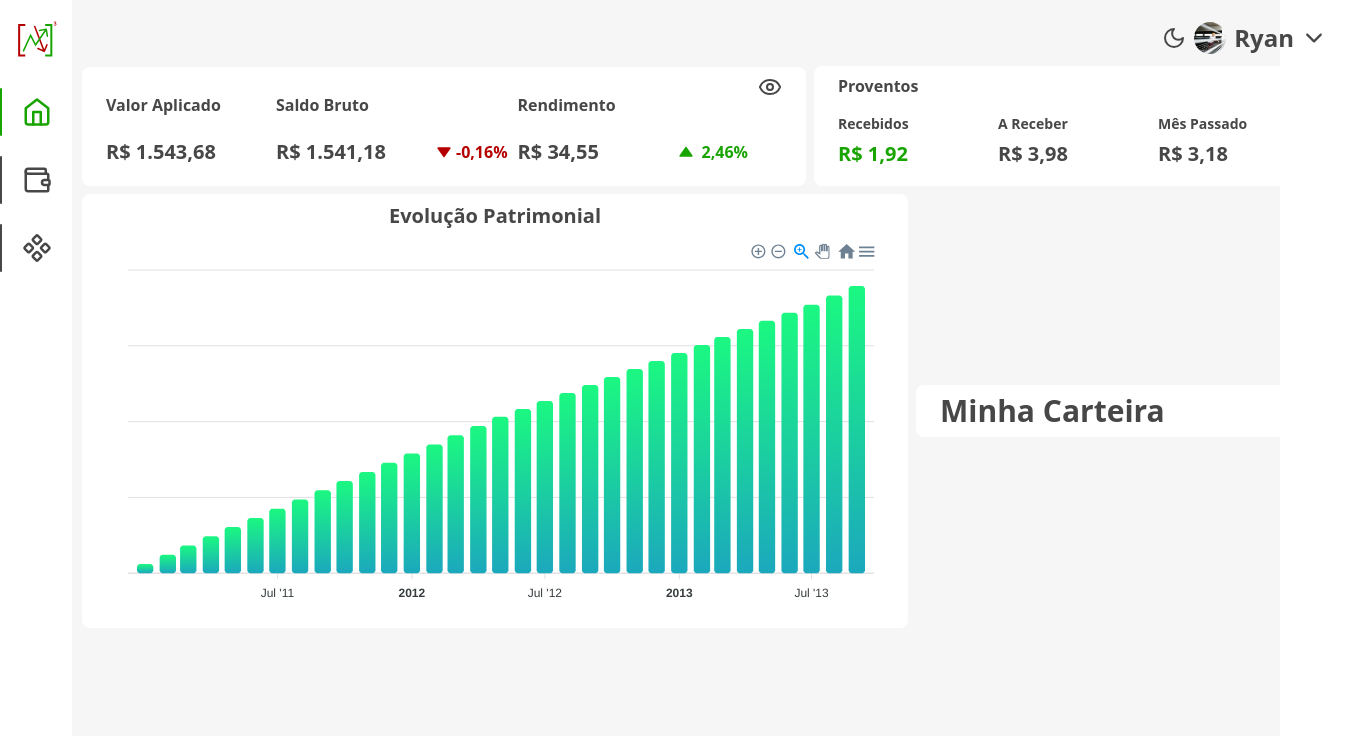
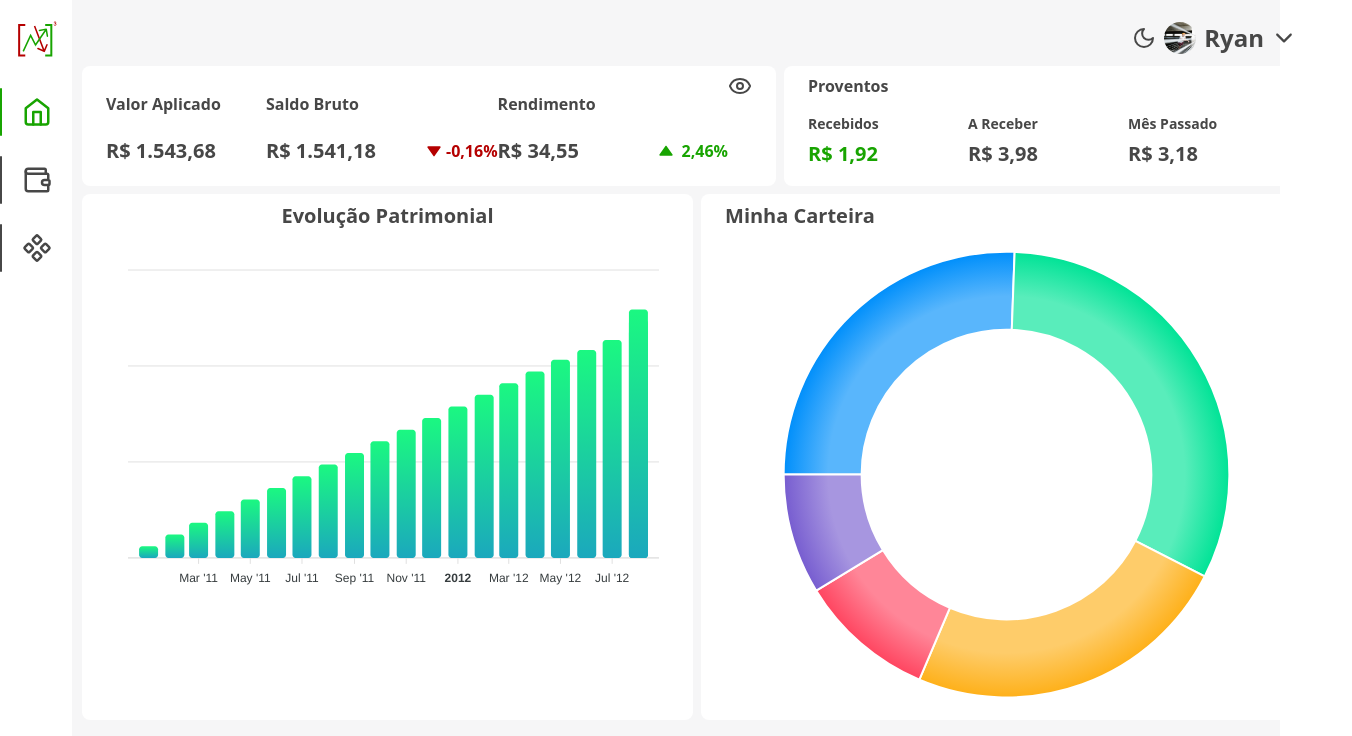
Before and after one commit to CRyanAlves/MyFinances, a React (Vite) app: page / in a window 1280 px wide. Shown: the top 736 px of the page, 1352 px wide, since content can reach past the window. Built offline with nearby package versions, Linux system fonts and the light colour scheme.

Commit message:
fixed-widget

```diff
--- a/src/App.tsx
+++ b/src/App.tsx
@@ -3,6 +3,7 @@ import InfoWidget from "./components/ui/InfoWidget";
 import WidgetWrapper from "./components/ui/WidgetWrapper";
 import { LuEye, LuEyeOff } from "react-icons/lu";
 import BarChart from "./components/ui/BarChart";
+import DonutChart from "./components/ui/DonutChart";
 
 function App() {
   const [hidden, setHidden] = useState(false);
@@ -27,7 +28,7 @@ function App() {
             {hidden ? <LuEyeOff size={24} /> : <LuEye size={24} />}
           </button>
         </WidgetWrapper>
-        <WidgetWrapper hug>
+        <WidgetWrapper>
           <div className="flex flex-col m-0 p-0 gap-0">
             <h1 className="text-base">Proventos</h1>
             <div className="flex py-[10px] ">
@@ -44,15 +45,18 @@ function App() {
           </div>
         </WidgetWrapper>
       </div>
-      <div className="flex items-center w-full gap-2">
+      <div className="lg:flex items-center w-full gap-2">
         <WidgetWrapper>
-          <div className="flex flex-col items-center w-full m-0 p-0 gap-[10px] ">
+          <div className="flex flex-col items-center w-full m-0 p-0 gap-[10px] h-full  ">
             <h1 className="text-xl">Evolução Patrimonial</h1>
             <BarChart />
           </div>
         </WidgetWrapper>
         <WidgetWrapper>
-          <h1 className="w-[380px]">Minha Carteira</h1>
+          <div className="flex flex-col  w-full m-0 p-0 gap-[10px] ">
+            <h1 className="w-full text-xl">Minha Carteira</h1>
+            <DonutChart />
+          </div>
         </WidgetWrapper>
       </div>
     </div>
--- a/src/components/ui/BarChart.tsx
+++ b/src/components/ui/BarChart.tsx
@@ -9,8 +9,7 @@ export default function BarChart() {
         data: [
           600.12, 1220, 1828, 2432, 3041, 3647, 4258, 4865, 5468, 6077, 6682,
           7283, 7891, 8495, 9103, 9710, 10318, 10837, 11356, 11882, 12411,
-          12941, 13469, 14000, 14528, 15057, 15587, 16116, 16646, 17175, 17705,
-          18324, 18943.12,
+          12941,
         ],
       },
     ],
@@ -19,22 +18,6 @@ export default function BarChart() {
         return `R$ ${value.toFixed(2)}`;
       },
     },
-    responsive: [
-      {
-        breakpoint: 1000,
-        options: {
-          plotOptions: {
-            bar: {
-              horizontal: true,
-            },
-          },
-          legend: {
-            position: "bottom",
-          },
-        },
-      },
-    ],
-
     options: {
       tooltip: {
         enabled: true,
@@ -62,6 +45,20 @@ export default function BarChart() {
           stops: [0, 100, 100],
           colorStops: [],
         },
+      },
+      chart: {
+        toolbar: {
+          show: false,
+          tools: {
+            download: false,
+            selection: false,
+            zoom: true,
+            zoomin: false,
+            zoomout: false,
+            pan: true,
+          },
+        },
+        autoSelected: "pan",
       },
       plotOptions: {
         bar: {
@@ -110,19 +107,6 @@ export default function BarChart() {
           "2012-06-01",
           "2012-07-01",
           "2012-08-01",
-          "2012-09-01",
-          "2012-10-01",
-          "2012-11-01",
-          "2012-12-01",
-          "2013-01-01",
-          "2013-02-01",
-          "2013-03-01",
-          "2013-04-01",
-          "2013-05-01",
-          "2013-06-01",
-          "2013-07-01",
-          "2013-08-01",
-          "2013-09-01",
         ],
         labels: {
           rotate: -90,
@@ -131,13 +115,11 @@ export default function BarChart() {
     },
   });
   return (
-    <div >
+    <div className="w-full h-full ">
       <ReactApexChart
         options={state.options}
         series={state.series}
         type="bar"
-        height={365}
-        width={778}
       />
     </div>
   );
--- /dev/null
+++ b/src/components/ui/DonutChart.tsx
@@ -0,0 +1,34 @@
+import { useState } from "react";
+import ReactApexChart from "react-apexcharts";
+
+export default function DonutChart() {
+  const [state] = useState({
+    series: [44, 55, 41, 17, 15],
+    options: {
+      plotOptions: {
+        pie: {
+          startAngle: -90,
+          endAngle: 270,
+        },
+      },
+      dataLabels: {
+        enabled: false,
+      },
+      fill: {
+        type: "gradient",
+      },
+      legend: {
+        show: false,
+      },
+    },
+  });
+  return (
+    <div className="h-full ">
+      <ReactApexChart
+        options={state.options}
+        series={state.series}
+        type="donut"
+      />
+    </div>
+  );
+}
--- a/src/components/ui/WidgetWrapper.tsx
+++ b/src/components/ui/WidgetWrapper.tsx
@@ -7,7 +7,7 @@ function WidgetWrapper({
 }) {
   return (
     <div
-      className={`flex flex-row justify-between bg-white dark:bg-bodydark rounded-lg px-6 py-2 ${
+      className={`flex flex-row justify-between bg-white h-full dark:bg-bodydark rounded-lg px-6 py-2 ${
         hug ? "w-max" : "w-full"
       } `}
     >
```
